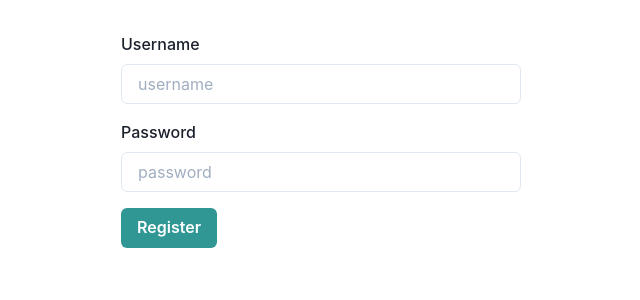
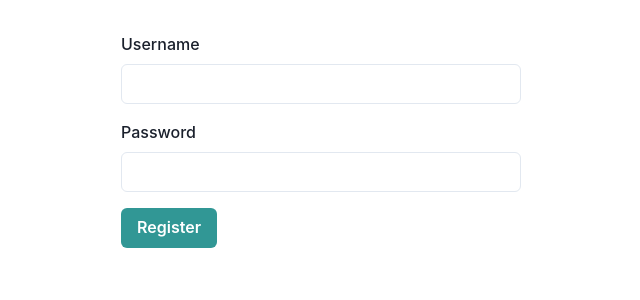
Before and after one commit to ericewold/unreddit-web, a Next.js app: page /register in a window 1280 px wide. Shown: the top 300 px of the page, without its empty margins (319-959 px from the left). Built offline with nearby package versions, Linux system fonts and the light colour scheme.

Commit message:
A little cleanup. Not using size for now, let's destructure it off of props. Dropping placeholder.

```diff
--- a/src/components/InputField.tsx
+++ b/src/components/InputField.tsx
@@ -9,11 +9,14 @@ import { useField } from 'formik';
 
 type InputFieldProps = InputHTMLAttributes<HTMLInputElement> & {
   label: string;
-  placeholder: string;
   name: string;
 };
 
-export const InputField: React.FC<InputFieldProps> = props => {
+export const InputField: React.FC<InputFieldProps> = ({
+  label,
+  size: _,
+  ...props
+}) => {
   const [field, { error }] = useField(props);
 
   // !!error
@@ -22,13 +25,8 @@ export const InputField: React.FC<InputFieldProps> = props => {
 
   return (
     <FormControl isInvalid={!!error}>
-      <FormLabel htmlFor={field.name}>{props.label}</FormLabel>
-      <Input
-        {...field}
-        {...props}
-        id={field.name}
-        placeholder={props.placeholder}
-      />
+      <FormLabel htmlFor={field.name}>{label}</FormLabel>
+      <Input {...field} {...props} id={field.name} />
       {error ? <FormErrorMessage>{error}</FormErrorMessage> : null}
     </FormControl>
   );
--- a/src/pages/register.tsx
+++ b/src/pages/register.tsx
@@ -24,15 +24,10 @@ const register: React.FC<registerProps> = ({}) => {
       >
         {({ isSubmitting }) => (
           <Form>
-            <InputField
-              name='username'
-              placeholder='username'
-              label='Username'
-            ></InputField>
+            <InputField name='username' label='Username'></InputField>
             <Box mt={4}>
               <InputField
                 name='password'
-                placeholder='password'
                 label='Password'
                 type='password'
               ></InputField>
```
